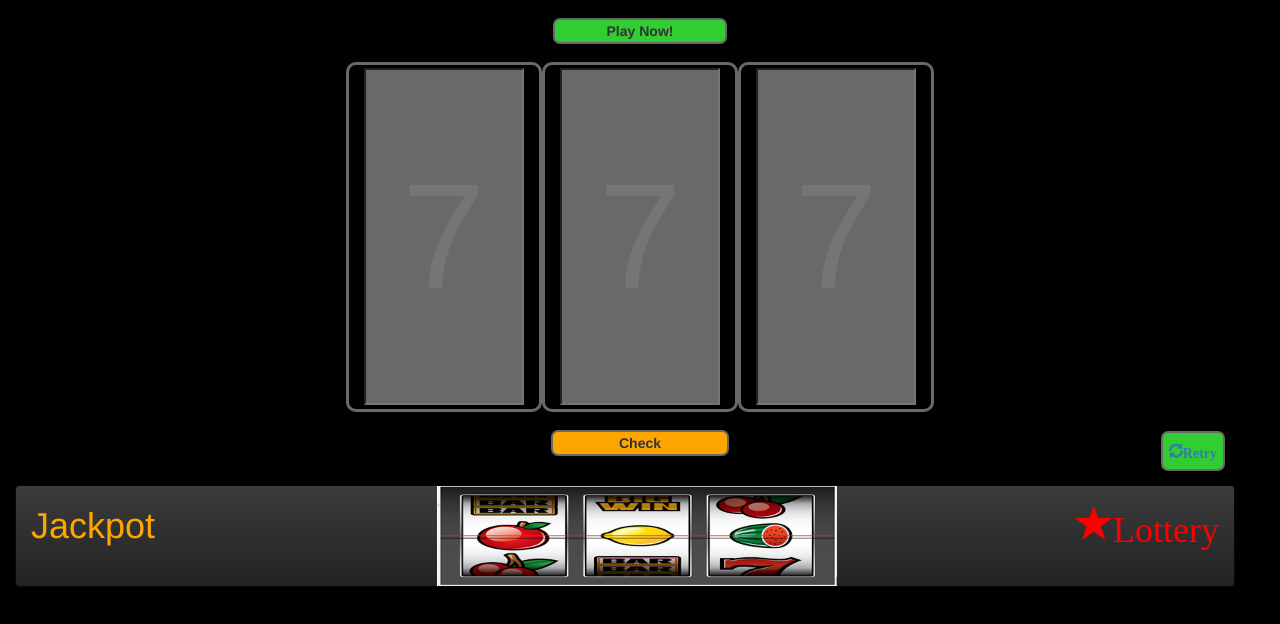
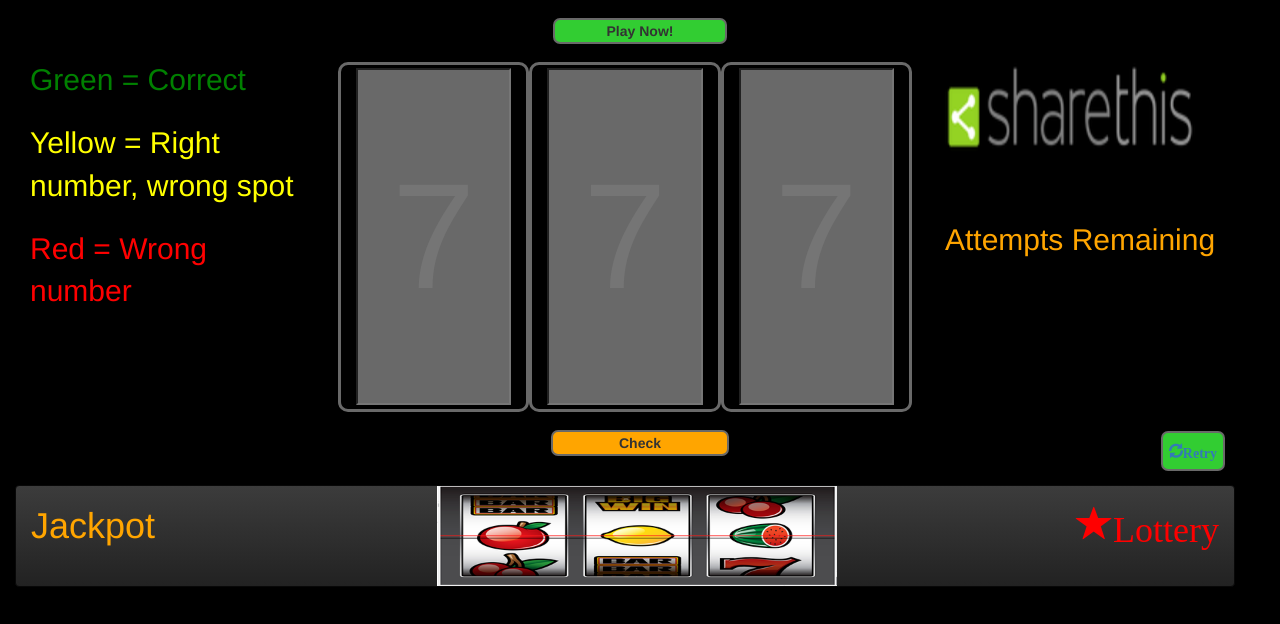
Before and after one commit to adlewisgh/adlewisgh, a plain HTML site: page guessingGame.htm in a window 1280 px wide. Shown: the part 104-728 px from the top of the page. Drawn offline with nearby package versions, Linux system fonts and the light colour scheme.

Commit message:
add shareThis

```diff
--- a/guessingGame.css
+++ b/guessingGame.css
@@ -57,6 +57,10 @@ background-color:black;
     border-radius:10px;
 }
 
+#shareThis{
+    width:250px;
+}
+
 .startBtn{
 background-color:limegreen;
 font-weight:bolder;
@@ -73,6 +77,26 @@ height:40px;
 font-weight:bolder;
 }
 
+#guide1{
+    font-size:30px;
+    color:green;
+}
+
+#guide2{
+    font-size:30px;
+    color:yellow;
+}
+
+#guide3{
+    font-size:30px;
+    color:red;
+}
+
+#attempts{
+    font-size: 30px;
+    color:orange;
+}
+
 button{
 border-radius:7px;
 border:2px solid dimgray;
--- a/guessingGame.htm
+++ b/guessingGame.htm
@@ -32,6 +32,7 @@
             <nav class="navbar navbar-inverse">
                 <div class="col-md-4 pull-left">
                     <h1 class="jackpotHeader glyphicon glyphicon-star">Jackpot</h1>
+
                 </div>
                 <div class="col-md-4">
                     <img src="slot2.png" />
@@ -52,10 +53,11 @@
 
 
 <!--Begin Start Button-->
-<div id="Container" class="Container col-md-12">
+<div id="startContainer" class="Container col-md-12">
     <div class="col-md-5"></div>
     <div class="col-md-2">
 <button id="startBtn" class="startBtn col-md-12">Play Now!</button>
+<h1 id="attempts" class="hidden">Attempts Remaining</h1>
 </div>
 <div class="col-md-5"></div>
 </div>
@@ -63,9 +65,17 @@
 
 
 
-
+<div class="row col-md-12">
 <div class="spacerRow row col-md-12" style="height:15px;"></div>
-<div class="spacerCol col-md-3"></div>
+<div class="spacerCol col-md-3">
+    <span id="guide1">Green = Correct</span>
+    <br />
+    <br />
+    <span id="guide2">Yellow = Right number, wrong spot</span>
+    <br />
+    <br />
+    <span id="guide3">Red = Wrong number</span>
+</div>
 
 
 
@@ -92,6 +102,16 @@
             <form action="demo_form.asp">
             <input id="inputThree" class="required" type="number submit required" placeholder="7"  maxlength="1" required="true"></input>
             </form>
+        </div>
+    </div>
+    <div class="col-md-3">
+     <img id="shareThis" src="yaul.png">
+           <br />
+            <br />
+             <br />
+              <br />
+
+    <span id="attempts">Attempts Remaining</span>
         </div>
     </div>
     </div>
--- a/guessingGame2.js
+++ b/guessingGame2.js
@@ -14,10 +14,21 @@ function setupGame() {
     answer2 = parseInt(Math.random() * 10);
 
     answer3 = parseInt(Math.random() * 10);
+
+    answerCheck(answer,answer2,answer3);
+
+
+
+
+    function answerCheck(){
     console.log("Cheater! Don't you dare enter " + answer);
     console.log("Cheater! Don't you dare enter " + answer2);
     console.log("Cheater! Don't you dare enter " + answer3);
+    $("#startBtn").hide();
+    $("#attempts").show();
 
+    //Hide Show the approptriate divs.
+    }
 
 
 if (answer == answer2){
@@ -33,13 +44,6 @@ if (answer == answer2){
         else{
 
         }
-
-
-
-
-    //Hide Show the approptriate divs.
-   // $('#intro').show();
-   // $('#game').hide();
 
 }
 // handle the guess.
@@ -137,8 +141,8 @@ $(function () {
     //wire up event handlers.
     $('#startBtn').on("click", playGame);
     $('#checkBtn').on("click", validate);
-
-
+   $("#attempts").hide();
+alert("click play to begin");
     // Start the game.
 
 
```
Also changed, not shown: YauL.png (added), 1 other file.
